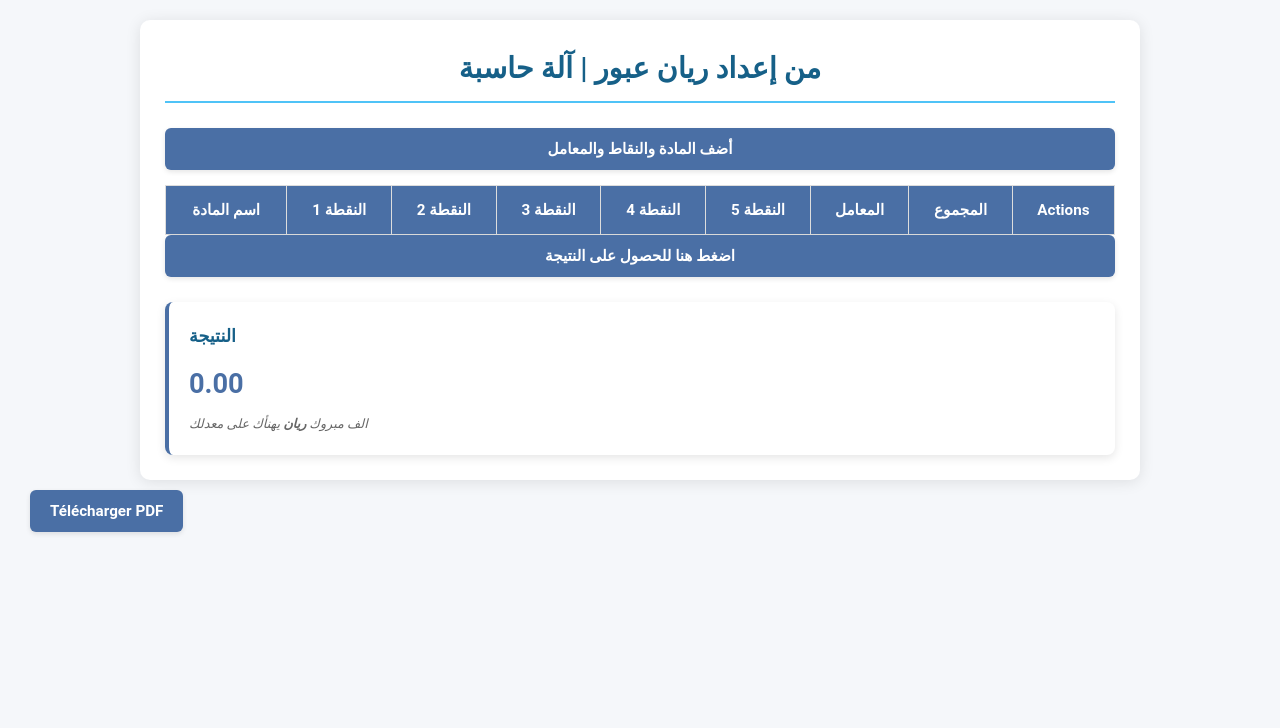
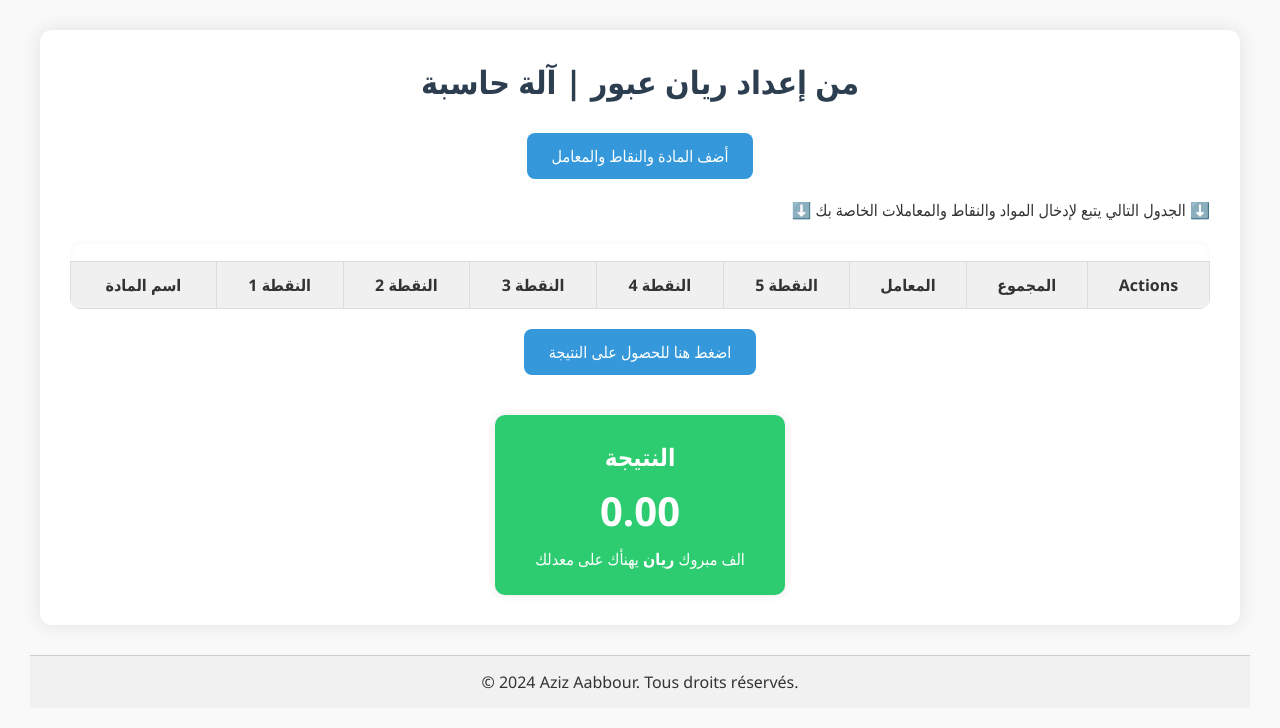
Before and after one commit to AbdelazizAabbour/RayanCalcule, a plain HTML site: page index.html in a window 1280 px wide. Drawn offline with Linux system fonts and the light colour scheme.

Commit message:
Message clair du commit

```diff
--- a/index.html
+++ b/index.html
@@ -14,6 +14,10 @@
             <button id="addRowBtn" class="add-row">أضف المادة والنقاط والمعامل</button>
         </div>
 
+        <div class="table-info" style="margin-bottom: 15px; text-align: right; font-size: 1rem; color: #333;">
+            <span>⬇️ الجدول التالي يتبع لإدخال المواد والنقاط والمعاملات الخاصة بك ⬇️</span>
+        </div>
+        <div class="table-wrapper">
     <table class="grade-table">
         <thead>
             <tr>
@@ -32,6 +36,8 @@
             <!-- Rows will be added here -->
         </tbody>
     </table>
+</div>
+
            <div class="controls">
             <button id="calculateBtn">اضغط هنا للحصول على النتيجة</button>
         </div>
@@ -43,6 +49,9 @@
             </div>
         </div>
     </div>
+    <footer style="text-align:center; margin-top: 30px; padding: 15px 0; background: #f1f1f1; font-size: 1rem;">
+        &copy; 2024 Aziz Aabbour. Tous droits réservés.
+    </footer>
     <script src="./script.js"></script>
 </body>
 </html>
--- a/script.js
+++ b/script.js
@@ -116,56 +116,3 @@
                 document.getElementById('ttAnnee').textContent = ttAnnee.toFixed(2);
             }
         });
-
-
-
-
-
-
-
-        function downloadPDF() {
-            const { jsPDF } = window.jspdf;
-            const doc = new jsPDF();
-
-            doc.text("Tableau des Notes", 10, 10);
-
-            const table = document.getElementById('gradesTable');
-            let startY = 20;
-
-            const headers = [];
-            table.querySelectorAll('thead th').forEach(th => {
-                headers.push(th.textContent.trim());
-            });
-            doc.autoTable({
-                head: [headers],
-                body: Array.from(table.querySelectorAll('tbody tr')).map(row =>
-                    Array.from(row.querySelectorAll('td')).map(cell => {
-                        if (cell.querySelector('input')) {
-                            return cell.querySelector('input').value;
-                        } else if (cell.querySelector('span')) {
-                            return cell.querySelector('span').textContent;
-                        } else {
-                            return cell.textContent.trim();
-                        }
-                    })
-                ),
-                startY: startY
-            });
-
-            const noteS1 = document.getElementById('noteS1').textContent;
-            const noteS2 = document.getElementById('noteS2').textContent;
-            const ttAnnee = document.getElementById('ttAnnee').textContent;
-
-            let finalY = doc.lastAutoTable ? doc.lastAutoTable.finalY + 10 : startY + 10;
-            doc.text(`Moyenne simple: ${noteS1}`, 10, finalY);
-            doc.text(`Moyenne pondérée: ${noteS2}`, 10, finalY + 10);
-            doc.text(`Total Année: ${ttAnnee}`, 10, finalY + 20);
-
-            doc.save("notes.pdf");
-        }
-
-        const pdfBtn = document.createElement('button');
-        pdfBtn.textContent = 'Télécharger PDF';
-        pdfBtn.style.margin = '10px';
-        pdfBtn.addEventListener('click', downloadPDF);
-        document.body.appendChild(pdfBtn);
--- a/style.css
+++ b/style.css
@@ -1,254 +1,144 @@
-:root {
-    --primary-color: #4a6fa5;
-    --secondary-color: #166088;
-    --accent-color: #4fc3f7;
-    --background-color: #f5f7fa;
-    --text-color: #333;
-    --border-color: #ddd;
-    --error-color: #e74c3c;
-    --error-hover: #c0392b;
-}
-
+/* Reset de base */
 * {
-    box-sizing: border-box;
     margin: 0;
     padding: 0;
-    font-family: 'Roboto', 'Segoe UI', Arial, sans-serif;
+    box-sizing: border-box;
+    font-family: 'Segoe UI', Tahoma, Geneva, Verdana, sans-serif;
 }
 
 body {
-    background-color: var(--background-color);
-    color: var(--text-color);
-    line-height: 1.6;
-    padding: 10px;
+    background: #f9f9f9;
+    color: #333;
+    padding: 30px;
 }
 
 .container {
-    max-width: 100%;
-    margin: 0 auto;
-    background: white;
-    border-radius: 10px;
-    box-shadow: 0 2px 15px rgba(0, 0, 0, 0.1);
-    padding: 15px;
-    overflow-x: auto;
+    max-width: 1200px;
+    margin: auto;
+    background: #ffffff;
+    padding: 30px;
+    box-shadow: 0 0 20px rgba(0,0,0,0.1);
+    border-radius: 12px;
 }
 
 h1 {
-    color: var(--secondary-color);
     text-align: center;
-    margin-bottom: 20px;
-    font-size: 1.5rem;
-    padding-bottom: 10px;
-    border-bottom: 2px solid var(--accent-color);
+    margin-bottom: 30px;
+    color: #2c3e50;
 }
 
 .controls {
-    display: flex;
-    justify-content: space-between;
-    gap: 10px;
-    margin-bottom: 15px;
-    flex-wrap: wrap;
+    text-align: center;
+    margin: 20px 0;
 }
 
 button {
-    background-color: var(--primary-color);
+    padding: 12px 25px;
+    border: none;
+    background: #3498db;
     color: white;
-    border: none;
-    padding: 12px 18px;
-    border-radius: 6px;
+    font-size: 1rem;
+    border-radius: 8px;
     cursor: pointer;
-    font-weight: 600;
-    transition: all 0.3s ease;
-    font-size: 0.95rem;
-    flex: 1;
-    min-width: 140px;
-    box-shadow: 0 2px 5px rgba(0, 0, 0, 0.1);
+    transition: background 0.3s ease;
 }
 
 button:hover {
-    background-color: var(--secondary-color);
-    transform: translateY(-2px);
-    box-shadow: 0 4px 8px rgba(0, 0, 0, 0.15);
-}
-
-.grade-table-container {
-    overflow-x: auto;
-    margin-bottom: 20px;
-    -webkit-overflow-scrolling: touch;
+    background: #2980b9;
 }
 
 .grade-table {
     width: 100%;
     border-collapse: collapse;
-    font-size: 0.9rem;
-    min-width: 650px;
+    margin-top: 20px;
 }
 
 .grade-table th, .grade-table td {
-    padding: 10px 12px;
+    border: 1px solid #ddd;
+    padding: 12px;
     text-align: center;
-    border: 1px solid var(--border-color);
+    font-size: 1rem;
 }
 
 .grade-table th {
-    background-color: var(--primary-color);
-    color: white;
-    font-weight: 600;
-    position: sticky;
-    top: 0;
-    box-shadow: 0 2px 5px rgba(0, 0, 0, 0.1);
+    background: #f0f0f0;
+    font-weight: bold;
 }
 
-.grade-table tr:nth-child(even) {
-    background-color: rgba(74, 111, 165, 0.05);
+.grade-table tbody tr:nth-child(even) {
+    background-color: #f9f9f9;
 }
 
-.grade-table tr:hover {
-    background-color: rgba(74, 111, 165, 0.1);
-}
-
-input {
-    width: 100%;
-    padding: 10px;
-    border: 1px solid var(--border-color);
-    border-radius: 5px;
-    font-size: 0.9rem;
-    text-align: center;
-    transition: border 0.3s;
-}
-
-input:focus {
-    border-color: var(--accent-color);
-    outline: none;
-    box-shadow: 0 0 0 2px rgba(79, 195, 247, 0.3);
-}
-
-input[type="number"] {
-    -moz-appearance: textfield;
-}
-
-input[type="number"]::-webkit-outer-spin-button,
-input[type="number"]::-webkit-inner-spin-button {
-    -webkit-appearance: none;
-    margin: 0;
+.grade-table tbody tr:hover {
+    background-color: #eef5ff;
 }
 
 .results {
+    margin-top: 40px;
     display: flex;
-    flex-direction: column;
-    gap: 15px;
-    margin-top: 25px;
+    justify-content: center;
 }
 
 .result-box {
-    background-color: white;
-    border-radius: 8px;
-    box-shadow: 0 3px 10px rgba(0, 0, 0, 0.1);
-    padding: 18px;
-    border-left: 4px solid var(--primary-color);
-    transition: transform 0.3s, box-shadow 0.3s;
-}
-
-.result-box:hover {
-    transform: translateY(-3px);
-    box-shadow: 0 5px 15px rgba(0, 0, 0, 0.15);
+    background: #2ecc71;
+    color: white;
+    padding: 25px 40px;
+    border-radius: 10px;
+    text-align: center;
+    box-shadow: 0 0 10px rgba(0, 0, 0, 0.1);
 }
 
 .result-box h3 {
-    color: var(--secondary-color);
-    margin-bottom: 12px;
-    font-size: 1.1rem;
+    font-size: 1.5rem;
+    margin-bottom: 10px;
 }
 
 .result-value {
-    font-size: 1.5rem;
+    font-size: 2.5rem;
     font-weight: bold;
-    color: var(--primary-color);
-    margin: 8px 0;
+    margin-bottom: 10px;
 }
 
 .formula {
-    font-size: 0.8rem;
-    color: #666;
-    font-style: italic;
+    font-size: 1rem;
 }
 
-.delete-btn {
-    background-color: var(--error-color);
-    padding: 8px 12px;
-    font-size: 0.85rem;
-    min-width: auto;
+footer {
+    text-align: center;
+    margin-top: 40px;
+    padding: 15px;
+    background: #e0e0e0;
+    font-size: 1rem;
+    border-top: 1px solid #ccc;
 }
 
-.delete-btn:hover {
-    background-color: var(--error-hover);
-}
+/* Responsive design */
+@media (max-width: 768px) {
+    .grade-table th, .grade-table td {
+        font-size: 0.9rem;
+        padding: 8px;
+    }
 
-/* Styles pour les écrans moyens (tablettes en mode portrait) */
-@media screen and (min-width: 576px) {
-    .container {
+    .result-box {
         padding: 20px;
     }
 
-    .results {
-        flex-direction: row;
-        flex-wrap: wrap;
-    }
-
-    .result-box {
-        flex: 1;
-        min-width: calc(50% - 10px);
-    }
-
     button {
-        padding: 12px 20px;
-    }
-}
-
-/* Styles pour les grands écrans (tablettes en mode paysage et plus) */
-@media screen and (min-width: 768px) {
-    body {
-        padding: 20px;
-    }
-
-    .container {
-        max-width: 1000px;
-        padding: 25px;
-    }
-
-    h1 {
-        font-size: 1.8rem;
-        margin-bottom: 25px;
-    }
-
-    .grade-table {
+        padding: 10px 20px;
         font-size: 0.95rem;
     }
 
-    input {
-        font-size: 0.95rem;
-        padding: 12px;
-    }
-
-    .result-box {
-        flex: 1;
-        min-width: calc(33.333% - 15px);
-        padding: 20px;
-    }
-
-    .result-value {
-        font-size: 1.7rem;
-    }
 }
 
-/* Styles pour les très grands écrans */
-@media screen and (min-width: 992px) {
-    .grade-table {
-        min-width: auto;
-        width: 100%;
-    }
+/* Pour rendre le tableau responsive sur mobile */
+.table-wrapper {
+    width: 100%;
+    overflow-x: auto;
+    margin-top: 20px;
+    border-radius: 10px;
+    box-shadow: inset 0 0 5px rgba(0, 0, 0, 0.05);
+}
 
-    .grade-table th, .grade-table td {
-        padding: 12px 15px;
-    }
+.grade-table {
+    min-width: 900px; /* Pour forcer le scroll horizontal si l'écran est petit */
 }
```
Lines whose indentation alone changed are shown as unchanged.
